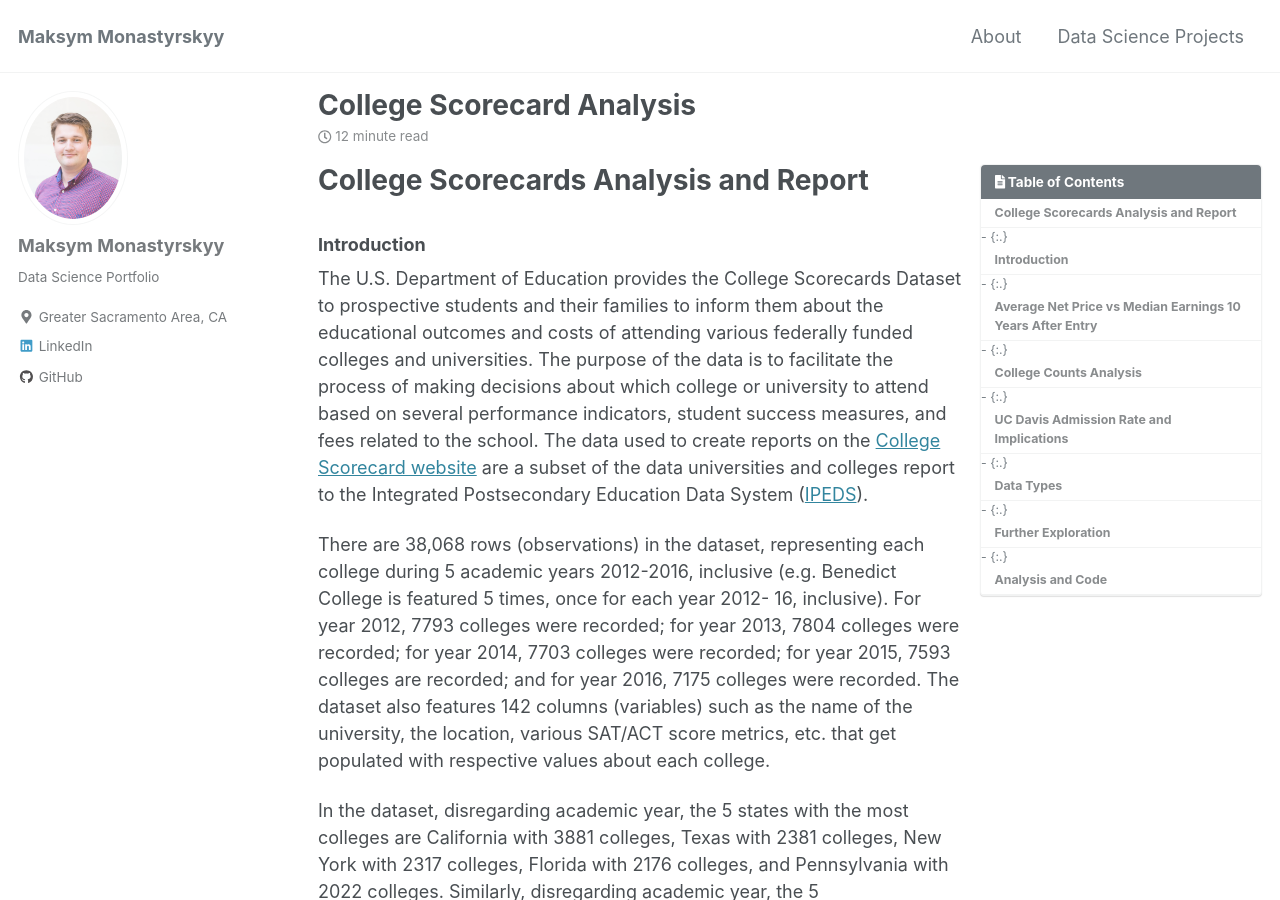
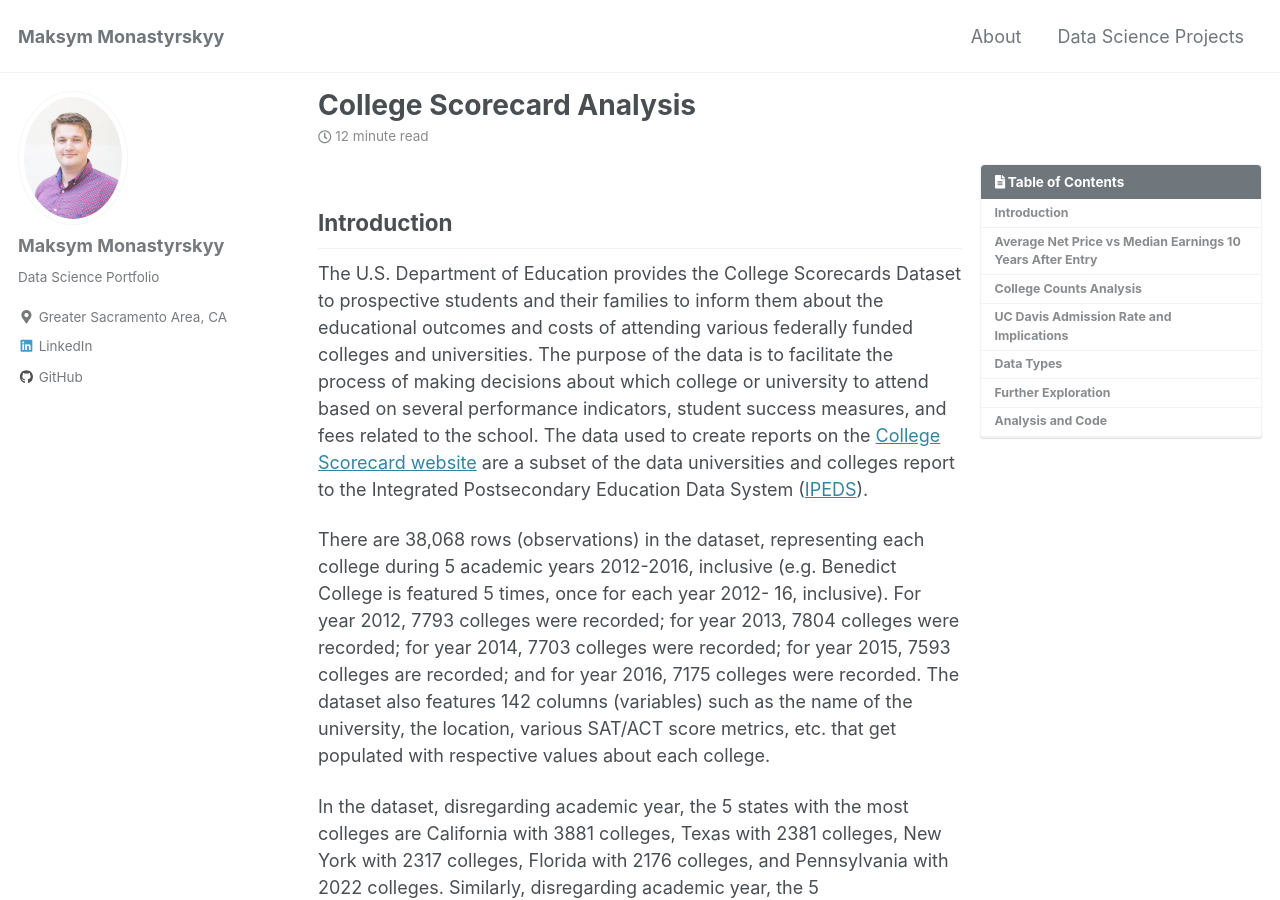
Before and after one commit to monastyrskyy/monastyrskyy.github.io, a Jekyll site: the page built from _posts/2018-10-01-collegescorecards.md, in a window 1280 px wide and 900 px high. Built offline with Jekyll 4.4.1, drawn with Linux system fonts in a browser that asks for light colours; cached includes are drawn as plain includes; nearby versions of some CDN libraries; some of the changed text lies outside the part shown.

Commit message:
more header fixes

```diff
--- a/_posts/2018-10-01-collegescorecards.md
+++ b/_posts/2018-10-01-collegescorecards.md
@@ -24,10 +24,7 @@
       related: true
 ---
 
-# College Scorecards Analysis and Report
-
-
-### Introduction
+## Introduction
 
 The U.S. Department of Education provides the College Scorecards Dataset to prospective students and their families to inform them about the educational outcomes and costs of attending various federally funded colleges and universities. The purpose of the data is to facilitate the process of making decisions about which college or university to attend based on several performance indicators, student success measures, and fees related to the school. The data used to create reports on the <a href="https://collegescorecard.ed.gov/" target="blank">College Scorecard website</a> are a subset of the data universities and colleges report to the Integrated Postsecondary Education Data System (<a href="https://nces.ed.gov/ipeds/" target="blank">IPEDS</a>).
 
@@ -37,7 +34,7 @@
 
 I hypothesize that the top 5 states match the top 5 states by population, and similarly the bottom 5 states/territories match the bottom 5 states/territories by population. My hypothesis largely matches reality, with 4 out of 5 most populous states also being in the top 5 by college count (<a href="https://www.census.gov/newsroom/press-releases/2015/cb15-215.html" target="blank">Pennsylvania is the exception</a>). The least populated regions in the US are territories, so my hypothesis is supported as well.
 
-### Average Net Price vs Median Earnings 10 Years After Entry
+## Average Net Price vs Median Earnings 10 Years After Entry
 
 I calculated both of these ranges by finding the minimum and maximum values of each of column separately, and removing all “NA” values. I graphed the values by removing all rows that had “NA” values in either Average Net Price or Median Earnings 10 Years After Entry or both. It’s important to note that the calculated ranges may be broader than what is shown on the graph because the graph excludes more rows than the ranges do.
 
@@ -57,13 +54,13 @@
 
 **Note:** *In the analysis of plots and ranges for Public, Private For-Profit, and Private Nonprofit colleges, I excluded all rows of data that had missing values in any of the following: Median earnings after 10 years, Average net price Public, Average net price Private. I did this at the cost of potentially excluding valuable data, but for the reason of staying as sure and conservative as possible with plots, assumptions, and insights.*
 
-### College Counts Analysis
+## College Counts Analysis
 
 <div style="text-align:center"><img src="{{ site.url }}{{ site.baseurl }}/images/1.college_scorecards/4.ownership_vs_count.png" alt="2014 Private Non Profit Price vs Earnings"></div><br/>
 
 From the plot, it looks like Private for-profit colleges are decreasing in number. This could be true, or perhaps less private for-profit colleges are receiving federal financial aid. The drop is rather steep in years 2014-2016, where the number went from just over 3500 to just over 3000. There also is a slight general increase in the number of private nonprofit and public colleges Again, this could be because more such colleges are receiving federal financial aid, or because they are actually increasing in number. Despite the increase, the number of each type of college is right around 2000 for each year.
 
-### UC Davis Admission Rate and Implications
+## UC Davis Admission Rate and Implications
 
 <div style="text-align:center">
   <img src="{{ site.url }}{{ site.baseurl }}/images/1.college_scorecards/5.ucd_admissions_both_v2.png" alt="UCD admission rate - zoomed out and zoomed in.">
@@ -74,7 +71,7 @@
 
 In addition to being aware of the dangers of misaligning data, it’s also important to discuss the dip in the admissions rate in 2015. In order to provide broader context, we could look into other colleges (public, CA, only UC, etc.) to see if there is also a dip in their admissions rate. This would bring us closer to the reason for the dip. We could also look into the cost of attendance of these schools for the years 2012 to 2016 to see if there is a spike in costs in 2015. This is beyond the scope of this report, but something that would useful to look into to gain some broader context.
 
-### Data Types
+## Data Types
 
 There are few limits to how one can represent statistical data types in R; but there are general guidelines that if followed will result in a smooth-flowing work experience. Statistical data are divided into two types: categorical and numerical, and each type is subdivided into nominal and ordinal for categorical data and discrete and continuous for numerical data. Nominal data is categorical data that doesn’t imply a rank order (e.g. male, female; name of school attended). Ordinal data is categorical data that implies a rank order (e.g. highest level of education). Discrete data is numerical data that has values that can’t be subdivided (e.g. place of finishing a marathon; age in years). Continuous data is numerical data that can be subdivided and doesn’t have any preset values (e.g. height, dimensions of furniture). (<a href="https://towardsdatascience.com/data-types-in-statistics-347e152e8bee" target="blank">Source</a>)
 
@@ -88,7 +85,7 @@
 | Continuous (Numerical)   | Numeric, Integer        | c(3.2, 5.8, 5.5)      |
 
 
-### Further Exploration
+## Further Exploration
 
 1. Is there a relationship between the highest degree awarded and median earnings 10 years after start for each university?
   - Type of chart: scatterplot with regression line
@@ -106,7 +103,7 @@
 
 
 
-### Analysis and Code
+## Analysis and Code
 
 In this section, I include the code that I used to create the visualizations seen in the report.
 
```
Also changed, not shown: _posts/2018-11-01-collegescorecards2.md (+6 -2 lines).
